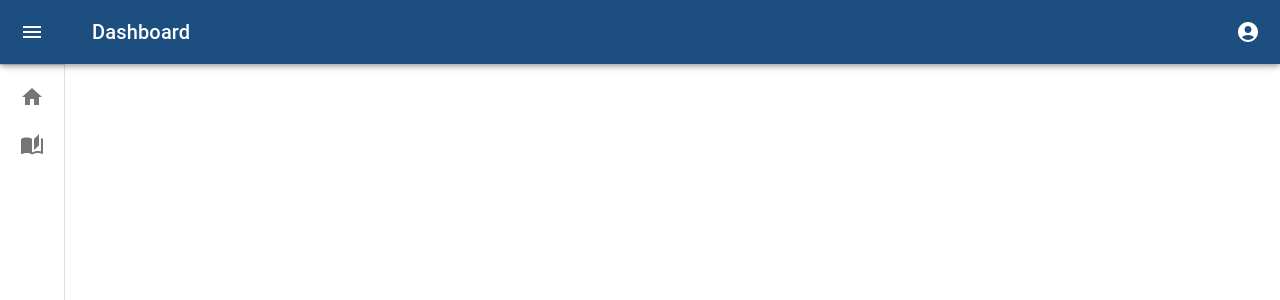
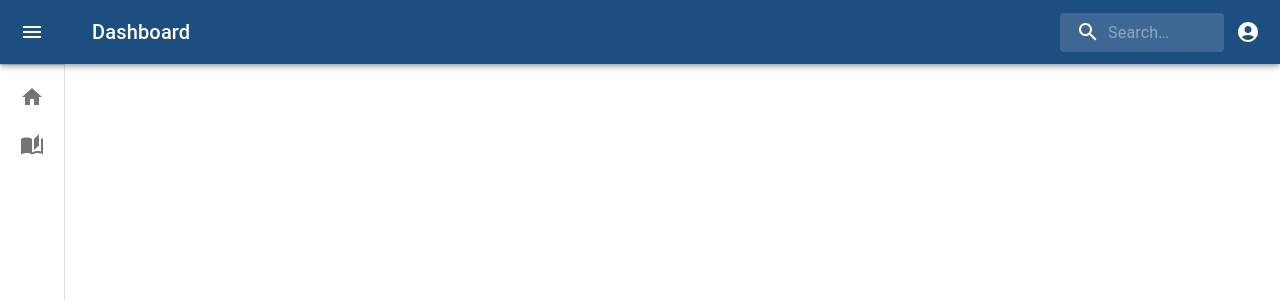
Before and after one commit to mysoladi/LMS_SE_UI, a React (Create React App) app: page /dashboard in a window 1280 px wide. Shown: the top 300 px of the page. Built offline with nearby package versions, Linux system fonts and the light colour scheme.

Commit message:
Update dashboard.jsx

```diff
--- a/src/pages/Dashboard/dashboard.jsx
+++ b/src/pages/Dashboard/dashboard.jsx
@@ -280,6 +280,8 @@ export default function Dashboard(props) {
                     >
                         Dashboard
                     </Typography>
+                    <SearchComponent placeholder="Search…" onChange={handleSearchChange} />
+
                     <div sx={{ marginRight: "0", p: 0 }}>
                         <IconButton
                             size="large"
```
